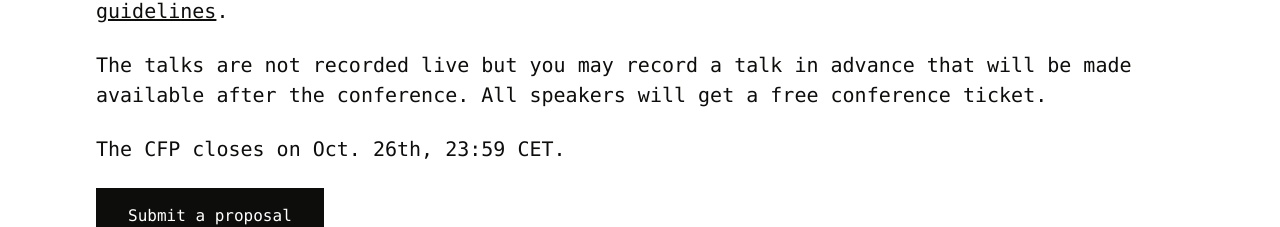
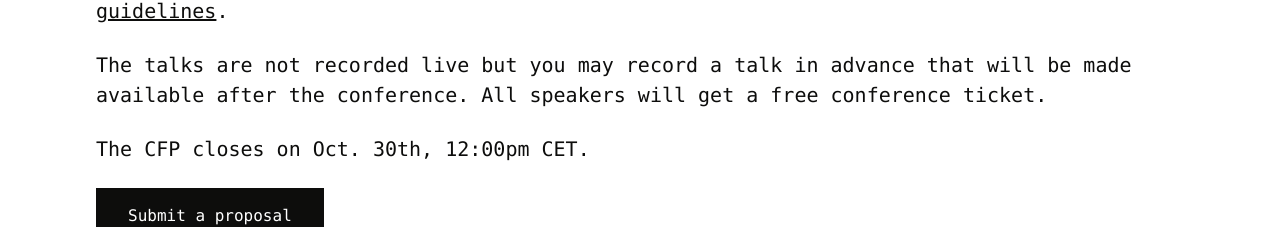
Before and after one commit to graphql-community/graphql-day, a Next.js app in the folder website/: page / in a window 1280 px wide. Shown: the part 1911-2138 px from the top of the page. Built offline with nearby package versions, Linux system fonts and the light colour scheme; a web font is replaced by a local one.

Commit message:
Push deadline to Oct. 30th 12pm CET

```diff
--- a/website/src/app/page.tsx
+++ b/website/src/app/page.tsx
@@ -272,7 +272,7 @@ function BecomeASpeakerSection() {
           </p>
 
           <p className="typography-body-lg">
-            The CFP closes on Oct. 26th, 23:59 CET.
+            The CFP closes on Oct. 30th, 12:00pm CET.
           </p>
 
           <Button href={CFP_LINK} className="md:w-fit whitespace-nowrap">
```
